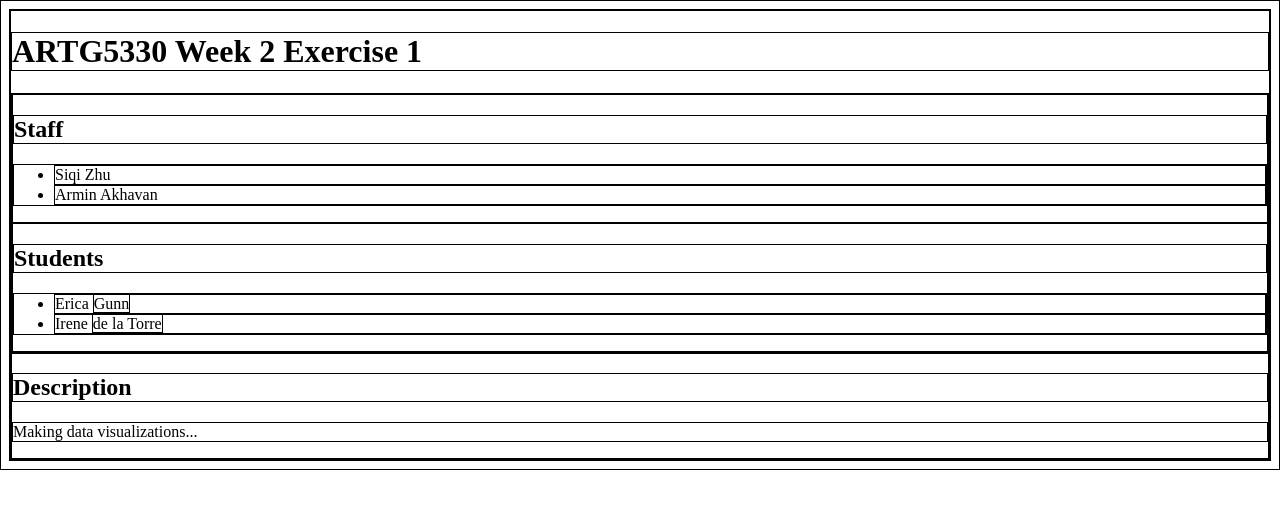
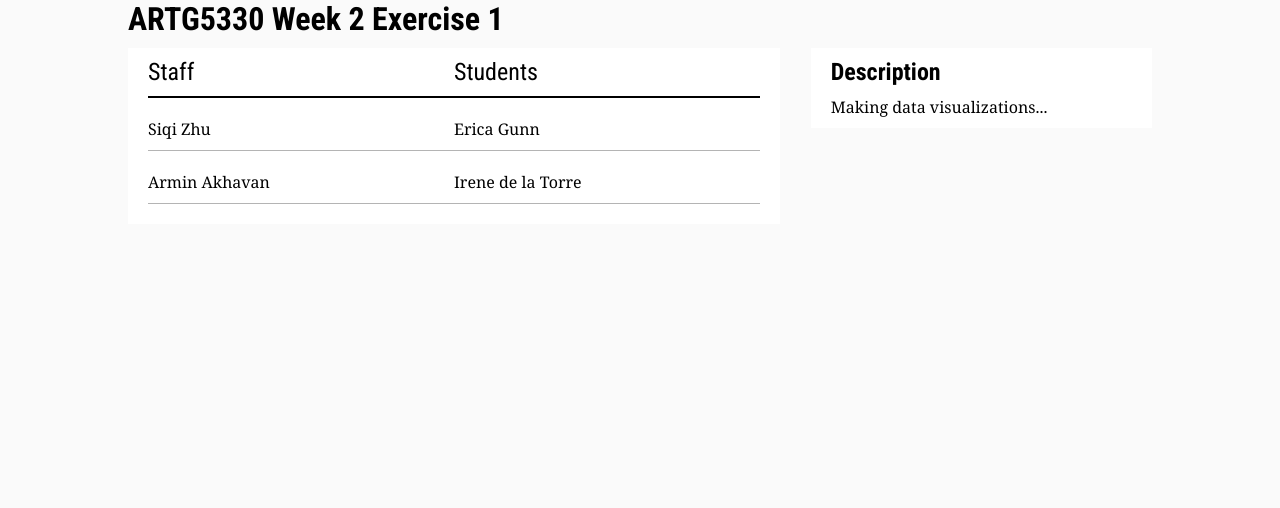
Before and after one commit to xiaoyunver/Week-2-in-class, a plain HTML site: page 1/index.html in a window 1280 px wide. Drawn offline with Linux system fonts and the light colour scheme.

Commit message:
in class assingment

```diff
--- a/1/index.html
+++ b/1/index.html
@@ -22,7 +22,7 @@
                 <div class="list student-list">
                     <h2 class="list-heading">Students</h2>
                     <ul class="list student-list">
-                        <li class="student idv" id="001">Erica <span class="last-name">Gunn</span></li>
+                        <li class="student idv" id="student001">Erica <span class="last-name">Gunn</span></li>
                         <li class="student idv" id="002">Irene <span class="last-name">de la Torre</span></li>
                     </ul>
                 </div>
--- a/1/style.css
+++ b/1/style.css
@@ -1,4 +1,50 @@
 /* Global override */
 html,body,h1,h2,h3,h4,p,div,a,ul,li,span{
-    border:1px solid black;
+    margin:0;
+    padding:0;
+    list-style: none;
 }
+/* This section is for fonts and colors */
+body{
+    background: rgb(250,250,250);
+    font-family:georgia, serif;
+}
+h1,h2,h3,h4{
+    font-family:"roboto condensed", sans-serif;
+    margin-bottom:10px;
+}
+.list-heading{
+    font-weight:normal;
+    border-bottom:2px solid black;
+    padding:0 0 10px 0;
+}
+.list li{
+    border-bottom:1px solid rgb(180,180,180);
+    padding:10px 0 10px 0;
+    margin:0 0 10px 0;
+}
+
+/*Layout */
+.container{
+    width:80%;
+    margin:auto;
+}
+.lists{
+    width:63.6666%;
+    margin:0 3% 0 0;
+    background:white;
+    float:left;
+    padding: 10px 20px;
+    box-sizing:border-box;
+}
+.description{
+    width:33.3333%;
+    background:white;
+    float:left;
+    padding: 10px 20px;
+    box-sizing:border-box;
+}
+.lists>.list{
+    width:50%;
+    float:left;
+}
```
Also changed, not shown: 2/index.html (+1 -0 lines), 2/style.css (+13 -0 lines), 3 other files.
